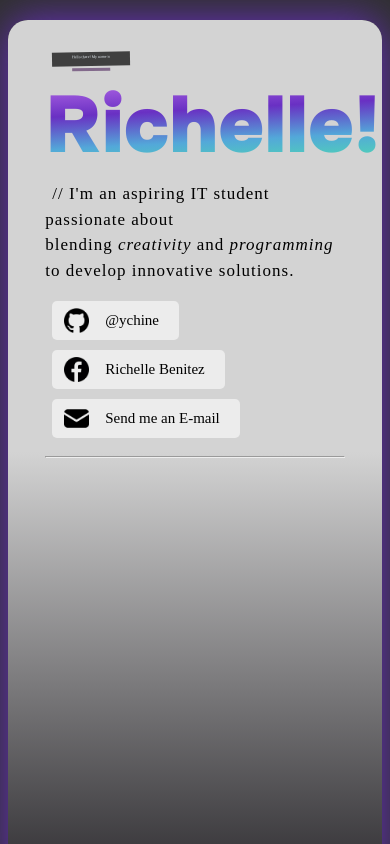
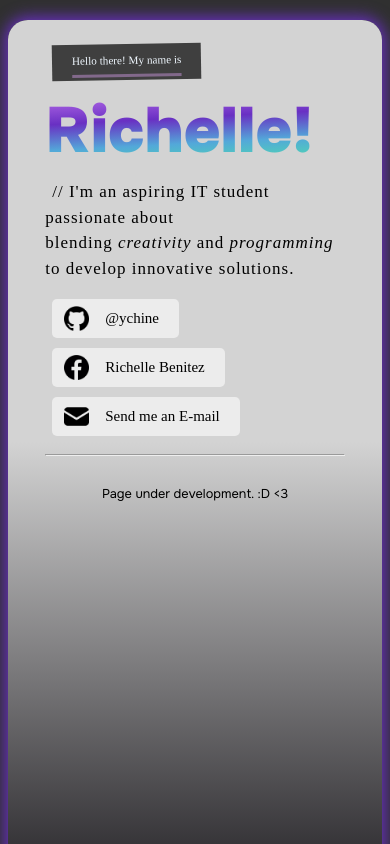
Before and after one commit to ychine/MyPortfolio, a plain HTML site: page index.html in a window 390 px wide. Drawn offline with Linux system fonts and the light colour scheme; a web font is replaced by a local one.

Commit message:
Page under development
Added more responsiveness <3

```diff
--- a/index.html
+++ b/index.html
@@ -56,6 +56,11 @@
                 <br>
                 <hr>
 
+                <div class="underdev">
+                    <text>Page under development. :D <3</text>
+
+                </div>
+
             </div>
         </div>
 
--- a/styles.css
+++ b/styles.css
@@ -18,7 +18,7 @@ html, body {
     margin: 0;
     padding: 0;
     display: flex;
-    height: 100vh;
+    height: 100%;
     flex-direction: column;
     background-color: rgb(48, 48, 48);
 
@@ -26,8 +26,9 @@ html, body {
 
 .content {
 
-    box-shadow: 0px 0px 40px #6930C3;
-    border-radius: 20px;
+    box-shadow: 0px 0px 15px 3px #6930C3;
+    border-radius: 20px 20px 0px 0px;
+    height: 100%;
     padding-top: 20px;
     background: linear-gradient(-180deg, #d3d3d3, #d3d3d3, #28193b1c );
     margin-top: 20px;
@@ -37,6 +38,7 @@ html, body {
     flex-wrap:wrap;
     flex: 3;
     max-width: 100%;
+    margin-bottom: 0;
 
 }
 
@@ -55,7 +57,7 @@ html, body {
     flex-shrink: wrap;
     font-family: "Onest", sans-serif;
     font-weight: 900;
-    font-size: clamp(5rem, 10vw, 10rem);
+    font-size: clamp(4rem, 10vw, 10rem);
 
     padding: 0;
     margin: 0;
@@ -76,7 +78,7 @@ html, body {
     display: inline-block;
     font-family: 'Maple Mono';
     font-weight: 300;
-    font-size: 1.0vw;
+    font-size: clamp(0.7rem, 1.0vw, 5rem);
     margin: 0px 0px 0px 7px;
     line-height: 3;
     background-color: #3f3f3f;
@@ -284,3 +286,16 @@ html, body {
     font-weight: 400;
     font-style: italic;
 }
+
+
+/*temp*/
+
+.underdev {
+    font-family: 'Onest', sans-serif;
+    font-weight: 400;
+    display: flex;
+    justify-content: center;
+    align-items: center;
+    padding: 10% 5%;
+    font-size: clamp(0.8rem, 2vw, 1.3rem);
+}
```
